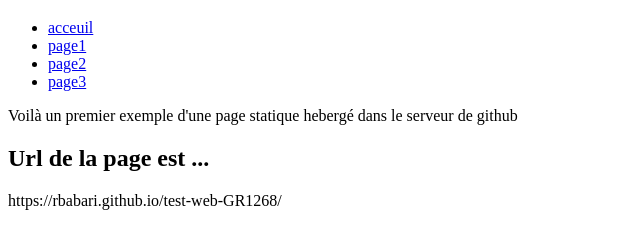
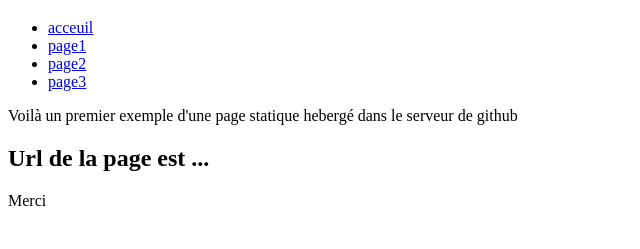
Before and after one commit to hextatic/HTML, a plain HTML site: page index.html in a window 1280 px wide. Shown: the part 61-310 px from the top of the page, without its empty margins (0-640 px from the left). Drawn offline with Linux system fonts and the light colour scheme.

Commit message:
Update index.html

```diff
--- a/index.html
+++ b/index.html
@@ -16,7 +16,7 @@
 
 <p> Voilà un premier exemple d'une page statique hebergé dans le serveur de github</p>
 <h2>Url de la page est ...  </h2>
-<p>https://rbabari.github.io/test-web-GR1268/</p>
+<p>Merci</p>
 
 </body>
 </html>
```
